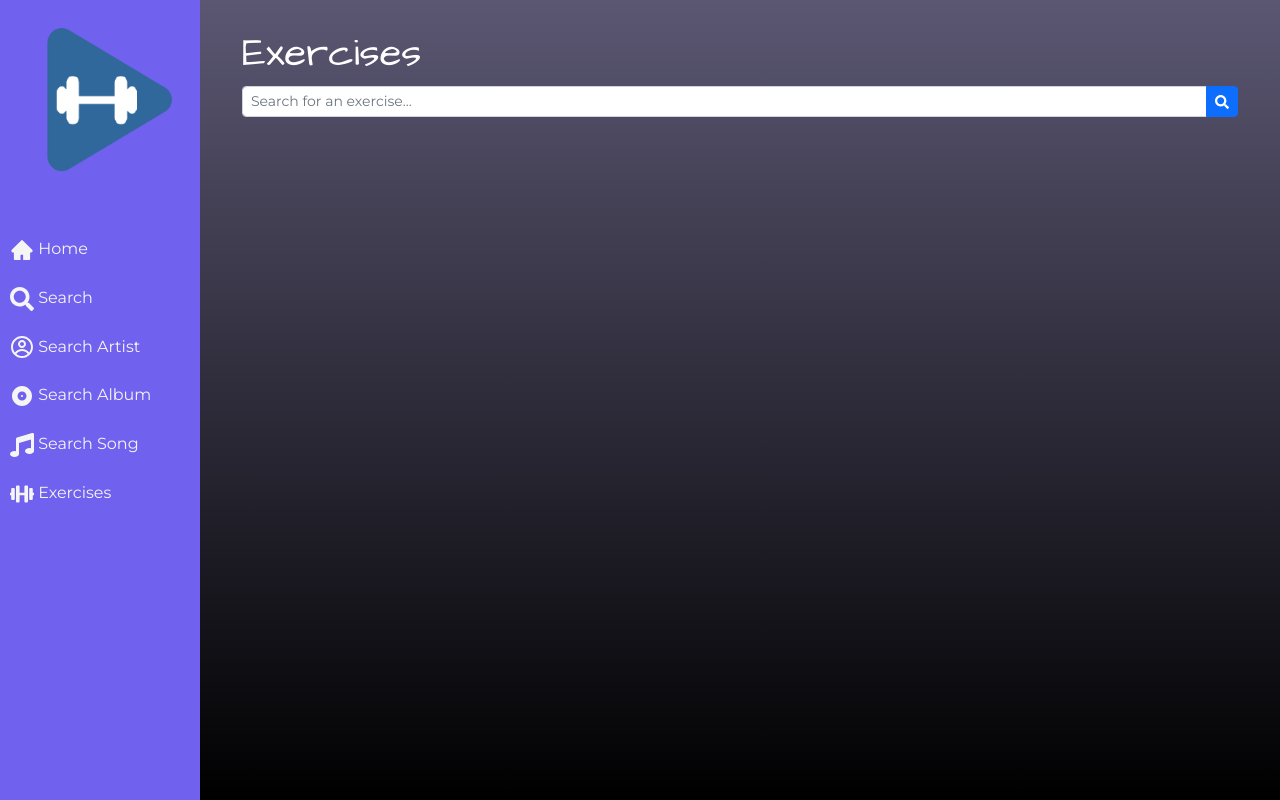
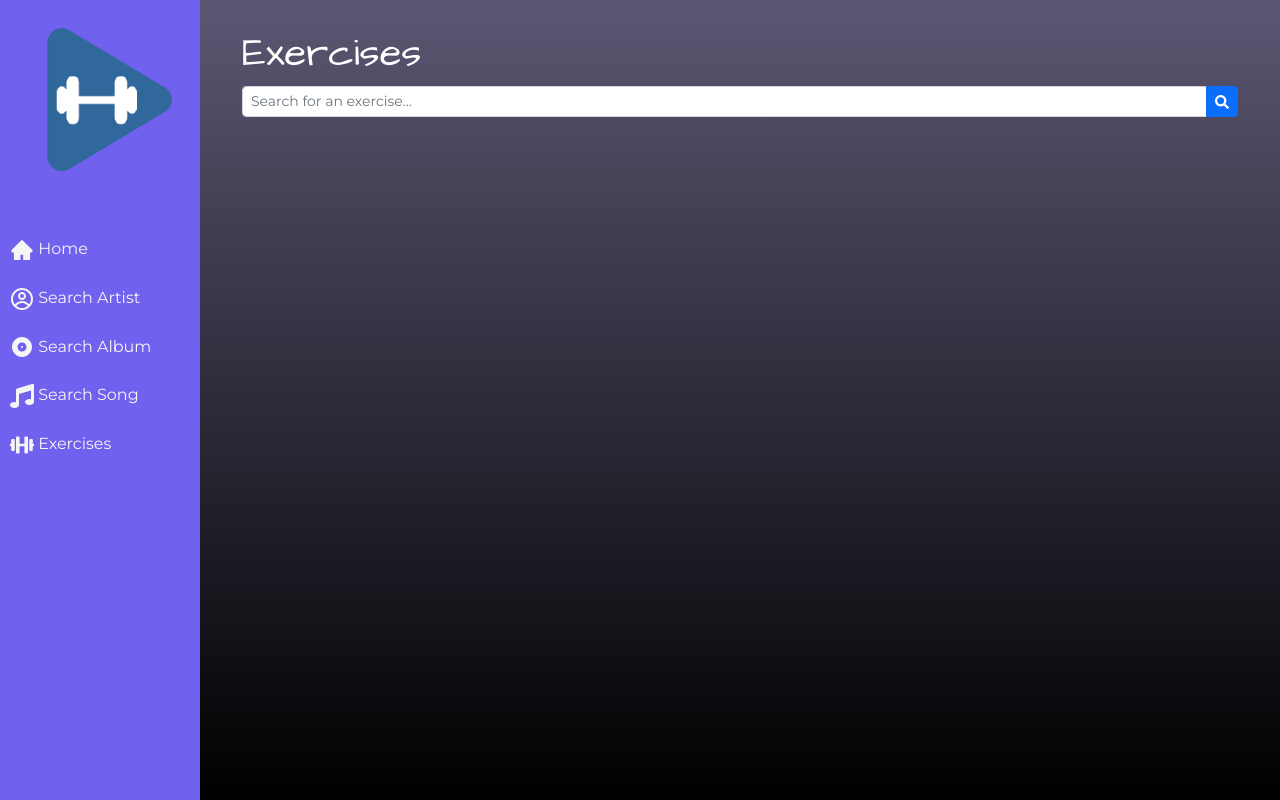
Before and after one commit to phillipharden/playfit, a React (Create React App) app: page /Exercises in a window 1280 px wide. Built offline with nearby package versions, Linux system fonts and the light colour scheme.

Commit message:
took away the gerneral search option

```diff
--- a/src/App.js
+++ b/src/App.js
@@ -20,27 +20,7 @@ import Header from "./components/Header";
 import { Container, ToggleButton } from "react-bootstrap";
 import Logo from "./images/workout-playlist-logo.png";
 
-import { DarkModeSwitch } from "react-toggle-dark-mode";
-
 function App() {
-  // const [isDarkMode, setDarkMode] = React.useState(false);
-
-  // const toggleDarkMode = (checked: boolean) => {
-  //   setDarkMode(checked);
-  // };
-
-  // const [theme, setTheme] = useState(localStorage.getItem("theme") || "light");
-  // const toggleTheme = () => {
-  //   if (theme === "light") {
-  //     setTheme("dark");
-  //   } else {
-  //     setTheme("light");
-  //   }
-  // };
-  // useEffect(() => {
-  //   localStorage.setItem("theme", theme);
-  //   document.body.className = theme;
-  // }, [theme]);
   return (
     <div className="app">
       <div className="app-body">
@@ -56,7 +36,6 @@ function App() {
             <Routes>
               <Route exact path="/" element={<Home />} />
               <Route path="/Home" element={<Home />} />
-              <Route path="/Search" element={<Search />} />
               <Route path="/ArtistSearch" element={<ArtistSearch />} />
               <Route path="/AlbumSearch" element={<AlbumSearch />} />
               <Route path="/SongSearch" element={<SongSearch />} />
--- a/src/components/FooterNav.js
+++ b/src/components/FooterNav.js
@@ -12,9 +12,6 @@ const FooterNav = () => {
       <div className="footer-nav-body">
         <Link to="/Home" className="footer-nav-link">
           <AiFillHome className="footer-nav-icon" /><p className="footer-nav-text">Home</p>
-        </Link>
-        <Link to="/Search" className="footer-nav-link">
-          <FaSearch className="footer-nav-icon" /><p className="footer-nav-text">Search</p>
         </Link>
         <Link to="/ArtistSearch" className="footer-nav-link">
           <CgProfile className="footer-nav-icon" /><p className="footer-nav-text">Search Artist</p>
--- a/src/components/Sidebar.js
+++ b/src/components/Sidebar.js
@@ -15,9 +15,6 @@ const Sidebar = (props) => {
         </div>
         <Link to="/Home" className="sidebar-link">
           <AiFillHome className="sidebar-icon" /> Home
-        </Link>
-        <Link to="/Search" className="sidebar-link">
-          <FaSearch className="sidebar-icon" /> Search
         </Link>
         <Link to="/ArtistSearch" className="sidebar-link">
           <CgProfile className="sidebar-icon" /> Search Artist
```
